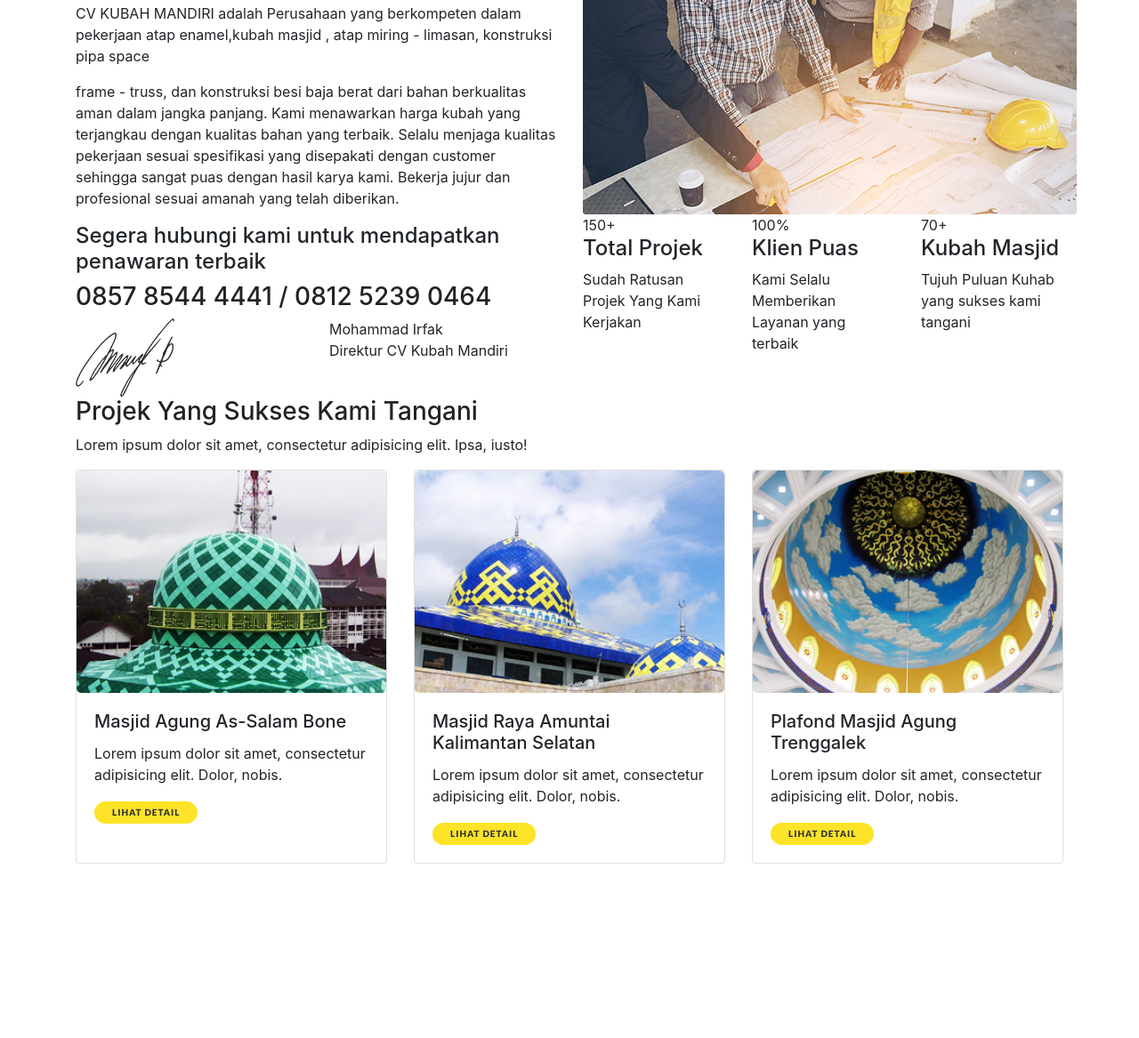
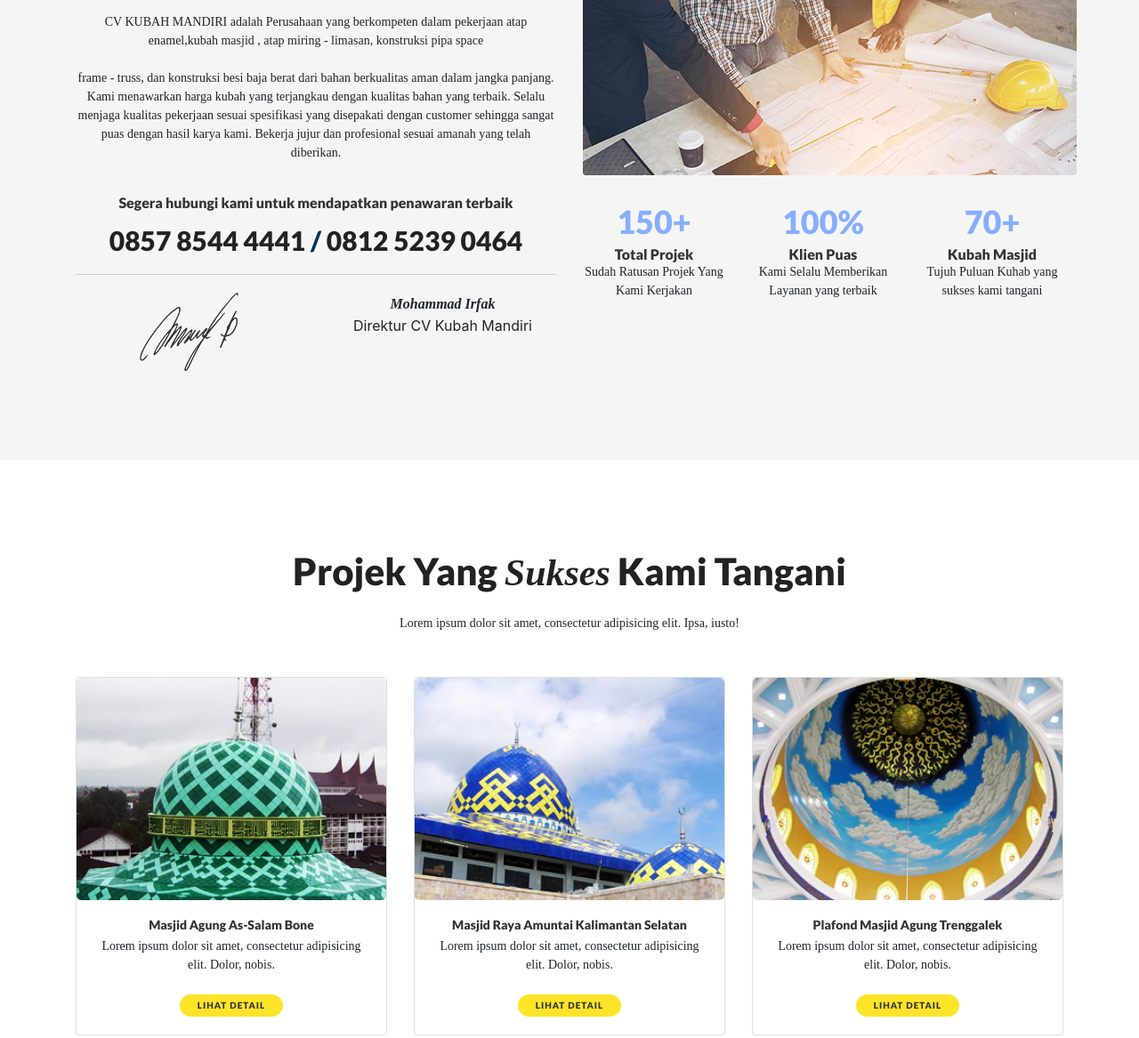
Before and after one commit to syamsifathur/projek, a plain HTML site: page index.html in a window 1280 px wide. Shown: the part 1365-2532 px from the top of the page at 89% size. Before the commit the page ends 2336 px from the top, so only its background shows below. Drawn offline with Linux system fonts and the light colour scheme.

Commit message:
Update menu fitur, menambahkan style menu about us, menu projek

```diff
--- a/style.css
+++ b/style.css
@@ -88,8 +88,8 @@
         padding: 0px;
     }
 
-/*Menu Fitur*/
-	.jarak {
+/* Menu Fitur */
+    .jarak {
         margin: 50px 0 80px 0;
     }
     .judul-layanan {
@@ -108,11 +108,11 @@
         width: 115px;
         height: 115px;
         float: left;
+        margin-right: 5px;
     }
     .deskripsi {
         display: inline-block;
-        max-width:230px;
-        margin-left: 15px;
+        max-width: 230px;
     }
     .deskripsi h3 {
         font-size: 24px;
@@ -122,6 +122,79 @@
     }
     .deskripsi h3:hover a {
         color: #c4ae05;
+    }
+
+/*About Us*/
+    .about-us {
+        background: #f5f5f5;
+        padding: 100px 0
+    }
+    .konten {
+        text-align: center;
+    }
+    .konten h2 {
+        font-size: 36px;
+        font-family: 'Lato' , sans-serif;
+        color: #333;
+        margin-bottom: 25px;
+        line-height: 1.4;
+    }
+    .konten h3 {
+        font-size: 30px;
+        font-family: 'Lato', sans-serif;
+        font-weight: bolder;
+        color: #002f5b;
+        margin: 0px 0 20px;
+        padding: 0px 0 20px;
+        border-bottom: 1px solid #ccc;
+    }
+    .konten h4 {
+        font-size: 16px;
+        font-family: 'Lato' , sans-serif;
+        color: #333;
+        padding: 15px 0;
+        margin: 0px;
+    }
+    .klien {
+        margin: 25px 0;
+        text-align: center;
+    }
+    .klien h4 {
+        color: #333;
+        font-family: 'Lato' , sans-serif;
+        font-size: 16px;
+        margin: 0px;
+        padding: 0px;
+    }
+    .nomer , .nomer span {
+        font-size: 36px;
+        color: #85aefd;
+        font-family: 'Lato' , sans-serif;
+        font-style: normal;
+    }
+
+/* Menu Projek */
+    .projek {
+        text-align: center;
+        padding: 100px 0;
+    }
+    .judul-projek {
+        margin: 0 auto 50px;
+        max-width: 700px;
+    }
+    .projek .judul-projek h3 {
+        color: #333;
+        margin: 0 0 20px;
+        padding: 0px;
+        font-size: 42px;
+        font-family: 'Lato' , sans-serif;
+    }
+    .card-deck .card h5 {
+        font-family: 'Lato', sans-serif;
+        font-size: 14px;
+        color: #333;
+        margin: 0 0 5px;
+        padding: 0px;
     }
 
 
@@ -150,6 +223,24 @@
     a.tombol:hover {
         background: #002f5b;
         color: #fde428;
+    }
+    .clear {
+        clear: both;
+    }
+    p {
+        font-family: 'Roboto Slab', serif;
+        font-size: 14px;
+        font-style: normal;
+        font-weight: normal;
+    }
+    p {
+        margin: 0 0 1.5em;
+        padding: 0;
+    }
+    span {
+        font-family: "playfair_displaybold_italic";
+        font-weight: bold;
+        font-style: italic;
     }
 
 /* DESKTOP VERSION */
```
